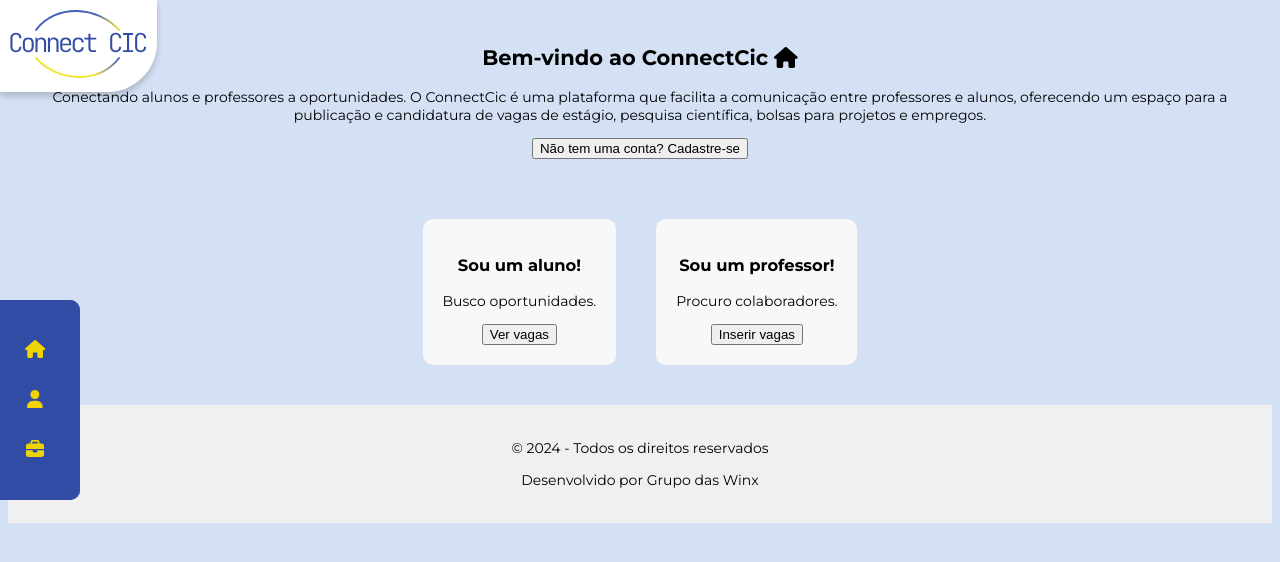
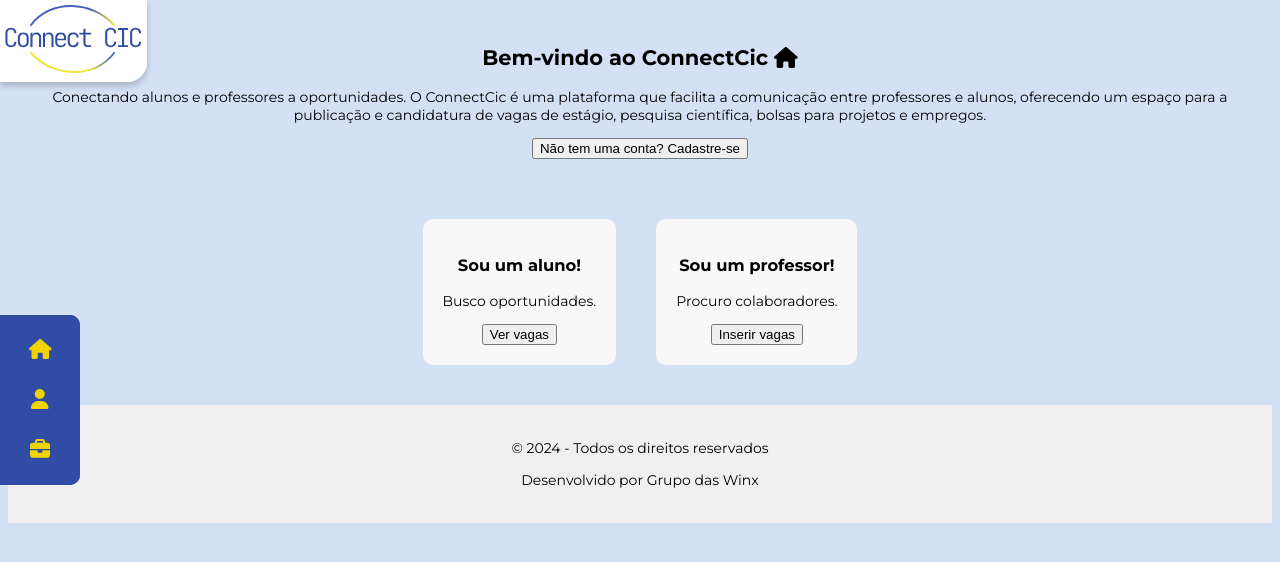
Before and after one commit to colcic-uesc/front-end-project-winx, a Vue app: page / in a window 1280 px wide. Shown: the top 562 px of the page. Built offline with nearby package versions, Linux system fonts and the light colour scheme.

Commit message:
components - heder e sidebar

```diff
--- a/src/components/HeaderComponent.vue
+++ b/src/components/HeaderComponent.vue
@@ -6,7 +6,7 @@
 
   <script>
   export default {
-    name: 'LogoComponent'
+    name: 'HeaderComponent'
   }
   </script>
 
@@ -15,9 +15,9 @@
     position: absolute;
     top: 0;
     left: 0;
-    padding: 10px;
+    padding: 5px;
     background: white;
     box-shadow: 0 4px 6px rgba(0, 0, 0, 0.1);
-    border-bottom-right-radius: 50px;
+    border-bottom-right-radius: 20px;
   }
   </style>
--- a/src/components/SidebarComponent.vue
+++ b/src/components/SidebarComponent.vue
@@ -45,7 +45,7 @@
 
    <style scoped>
    .sidebar {
-     height: 180px;
+     height: 150px;
      width: 60px;
      display: flex;
      flex-direction: column;
@@ -69,12 +69,11 @@
      text-align: center;
      background: none;
      border: none;
-     font-size: 18px;
+     font-size: 20px;
      color: var(--color-secondary-hover); /* Melhora a visibilidade dos ícones */
      height: 40px;
      width: 50px;
-     padding-top: 30px;
-     margin: 0px 0; /* Espaçamento entre os botões */
+     margin: 5px; /* Espaçamento entre os botões */
    }
 
    </style>
```
Also changed, not shown: src/assets/uesc.png (added).
